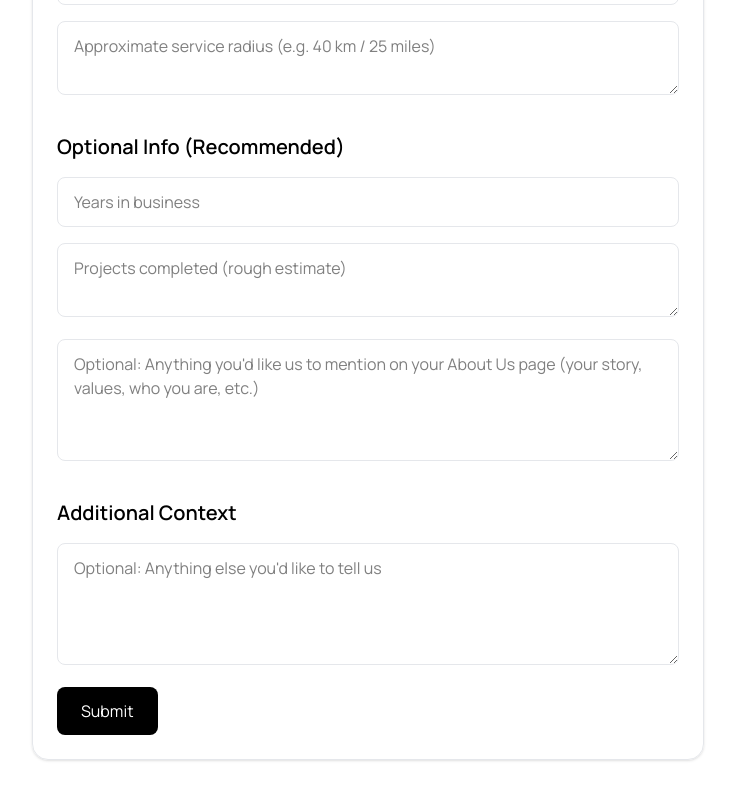
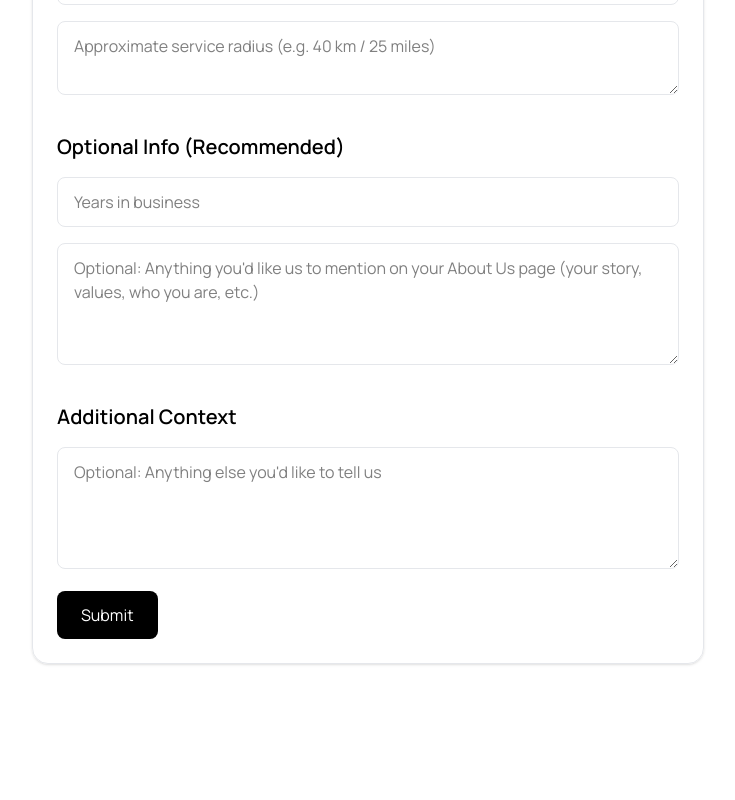
Before and after one commit to JohannesKarasik/ContractorBoost, a Next.js app: page /client-form in a window 1280 px wide. Shown: the part 1116-1916 px from the top of the page, without its empty margins (272-1007 px from the left). After the commit the page ends 1844 px from the top, so only its background shows below. Built offline with nearby package versions, Linux system fonts and the light colour scheme.

Commit message:
Initial commit

```diff
--- a/src/app/client-form/page.tsx
+++ b/src/app/client-form/page.tsx
@@ -171,12 +171,7 @@ export default function ContactPage() {
             className="w-full rounded-lg border px-4 py-3"
           />
 
-          <textarea
-            name="projects_completed"
-            placeholder="Projects completed (rough estimate)"
-            rows={2}
-            className="w-full rounded-lg border px-4 py-3"
-          />
+
 
           <textarea
             name="about"
```
